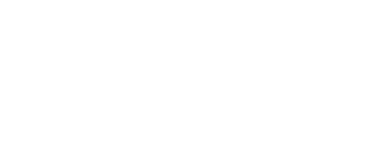
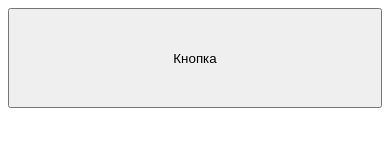
Before and after one commit to RLDAniokr/App, a plain HTML site: page www/index.html in a window 390 px wide. Drawn offline with Linux system fonts and the light colour scheme; files whose address does not match are found by name.

Commit message:
Начало

```diff
--- a/www/index.html
+++ b/www/index.html
@@ -6,6 +6,7 @@
         <title>Blank App</title>
     </head>
     <body>
+        <input type="button" value="Кнопка" style="width: 100%; height: 100px">
         <script type="text/javascript" src="cordova.js"></script>
     </body>
 </html>
```
